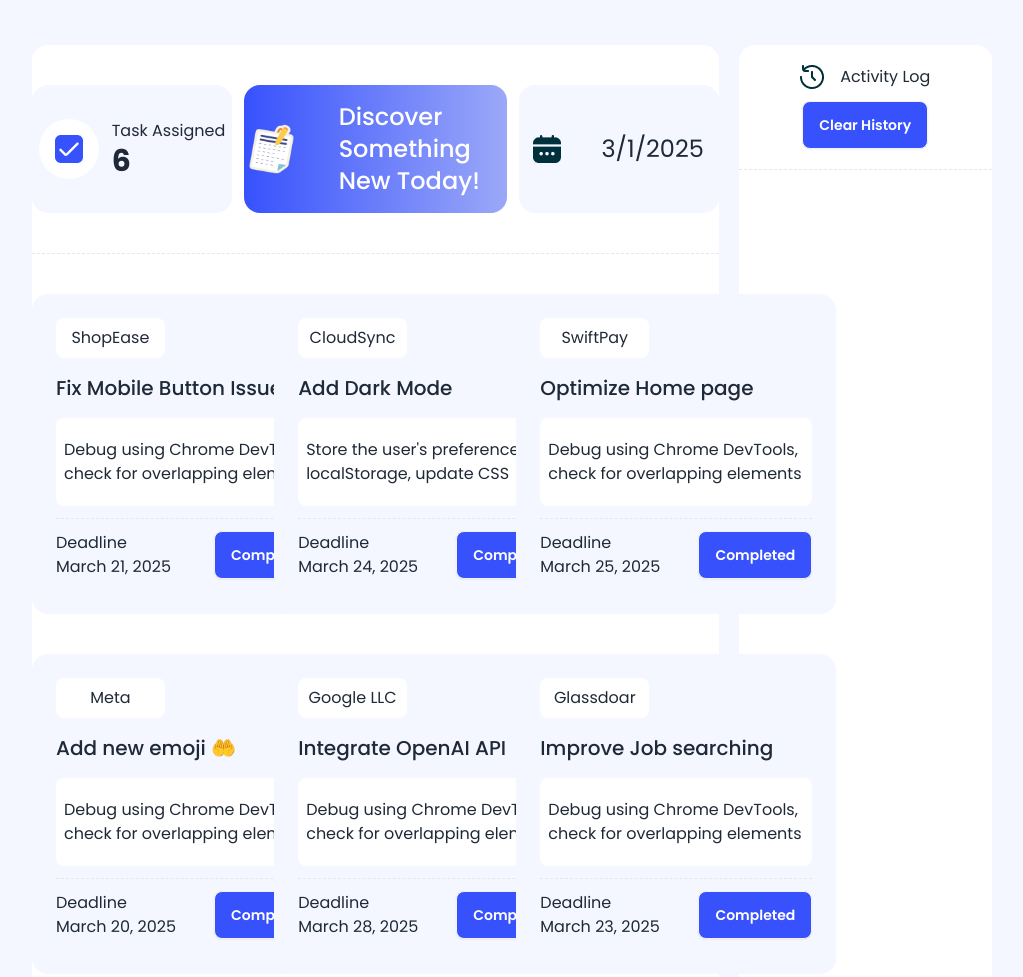
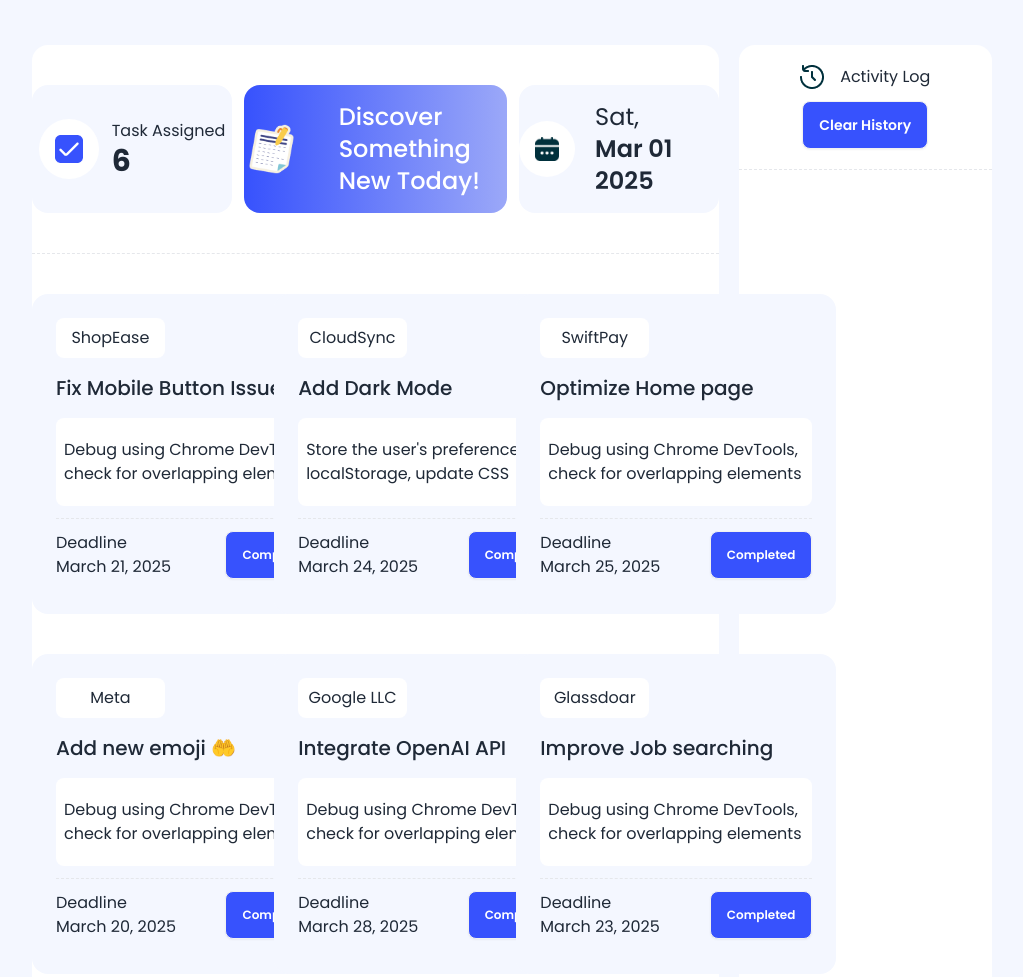
Before and after one commit to meshal10613/assignment-5, a plain HTML site: page index.html in a window 1280 px wide. Shown: the part 135-1112 px from the top of the page, without its empty margins (128-1151 px from the left). Drawn offline with nearby package versions, Linux system fonts and the light colour scheme.

Commit message:
day-date section done with daily date change

```diff
--- a/index.html
+++ b/index.html
@@ -68,13 +68,11 @@
                         </div>
                         <h1 class="text-2xl font-medium">Discover Something <br> New Today!</h1>
                     </div>
-                    <div class="flex justify-center items-center gap-10 bg-[#F4F7FF] rounded-box h-32 w-60">
-                        <div>
+                    <div class="flex justify-center items-center gap-5 bg-[#F4F7FF] rounded-box h-32 w-60">
+                        <div class="bg-white p-4 rounded-full">
                             <img src="./assets/calender.png" alt="">
                         </div>
                         <div id="day-date" class="text-2xl">
-                            <!-- <h1>Wed , <br> <span class="font-semibold">Jul 28 2025</span></h1> -->
-                            <h1></h1>
                         </div>
                     </div>
                 </div>
@@ -91,7 +89,7 @@
                                 <h1>Deadline</h1>
                                 <h1>March 21, 2025</h1>
                             </div>
-                            <button id="complete-1" class="btn bg-[#3752FD] text-white">Completed</button>
+                            <button id="complete-1" class="btn bg-[#3752FD] text-white text-xs">Completed</button>
                         </div>
                     </div>
                     <!-- 2 -->
@@ -106,7 +104,7 @@
                                 <h1>Deadline</h1>
                                 <h1>March 24, 2025</h1>
                             </div>
-                            <button id="complete-2" class="btn bg-[#3752FD] text-white">Completed</button>
+                            <button id="complete-2" class="btn bg-[#3752FD] text-white text-xs">Completed</button>
                         </div>
                     </div>
                     <!-- 3 -->
@@ -121,7 +119,7 @@
                                 <h1>Deadline</h1>
                                 <h1>March 25, 2025</h1>
                             </div>
-                            <button id="complete-3" class="btn bg-[#3752FD] text-white">Completed</button>
+                            <button id="complete-3" class="btn bg-[#3752FD] text-white text-xs">Completed</button>
                         </div>
                     </div>
                     <!-- 4 -->
@@ -136,7 +134,7 @@
                                 <h1>Deadline</h1>
                                 <h1>March 20, 2025</h1>
                             </div>
-                            <button id="complete-4" class="btn bg-[#3752FD] text-white">Completed</button>
+                            <button id="complete-4" class="btn bg-[#3752FD] text-white text-xs">Completed</button>
                         </div>
                     </div>
                     <!-- 5 -->
@@ -151,7 +149,7 @@
                                 <h1>Deadline</h1>
                                 <h1>March 28, 2025</h1>
                             </div>
-                            <button id="complete-5" class="btn bg-[#3752FD] text-white">Completed</button>
+                            <button id="complete-5" class="btn bg-[#3752FD] text-white text-xs">Completed</button>
                         </div>
                     </div>
                     <!-- 6 -->
@@ -166,7 +164,7 @@
                                 <h1>Deadline</h1>
                                 <h1>March 23, 2025</h1>
                             </div>
-                            <button id="complete-6" class="btn bg-[#3752FD] text-white">Completed</button>
+                            <button id="complete-6" class="btn bg-[#3752FD] text-white text-xs">Completed</button>
                         </div>
                     </div>
                 </div>
--- a/script/script.js
+++ b/script/script.js
@@ -22,6 +22,8 @@ document.getElementById("theme-btn")
             index = 0;
         }
     });
+
+let sum = 0;
 
 // card-1
 document.getElementById("complete-1")
@@ -213,12 +215,24 @@ document.getElementById("clear-history")
 
 
 //all task completed
-function allButtonClicked (){
-    alert("Congrates!! You have completed all the current task");
-}
+// document.querySelectorAll(".text-xs")
+//     .addEventListener("click",
+//         function(){
+//             alert("Congrates!! You have completed all the current task");
+//         }
+//     );
 
 //day-date
 const now = new Date();
-const dateTime = now.toLocaleString();
-const onlyDate = dateTime.split(",")[0];
-document.getElementById("day-date").innerText = onlyDate;
+const dateTime = now.toDateString().split(" ")[0];
+const dateTime2 = now.toDateString().split(" ")[1];
+const dateTime3 = now.toDateString().split(" ")[2];
+const dateTime4 = now.toDateString().split(" ")[3];
+// document.getElementById("day-date").innerText = dateTime;
+const dayDateContainer = document.getElementById("day-date");
+const div = document.createElement("div");
+div.innerHTML = `
+    <h1> ${dateTime}, </h1>
+    <h1 class = "font-semibold"> ${dateTime2} ${dateTime3} ${dateTime4} </h1>
+`;
+dayDateContainer.appendChild(div);
```
